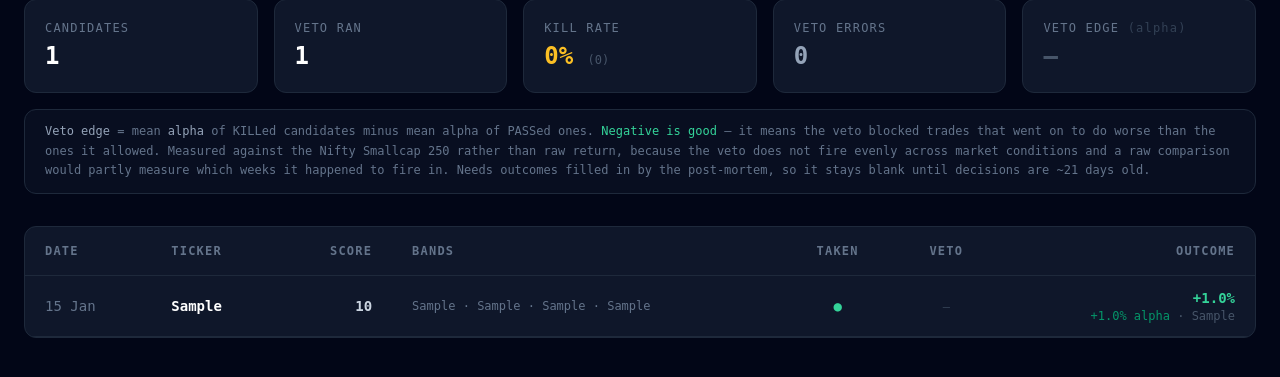
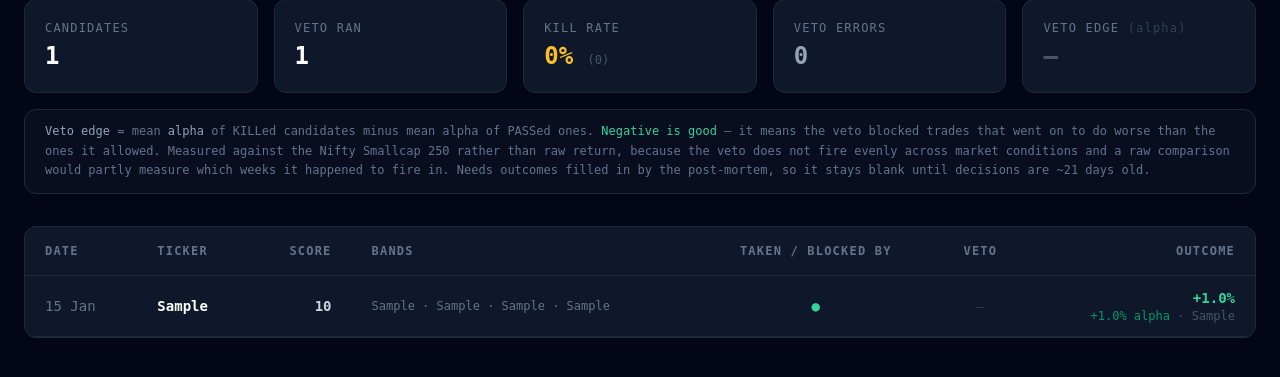
Before and after one commit to aniruddhsujish/NSETradeAgents, a FastAPI app: page /decisions in a window 1280 px wide. Shown: the part 86-463 px from the top of the page. Run offline with FastAPI, Linux system fonts and the light colour scheme; tables that the repository leaves empty hold one stand-in row (values such as "Sample post"); some libraries are stand-ins or nearby versions.

Commit message:
Bugfix: Added regime column to Decisions table

```diff
--- a/app/api/routes.py
+++ b/app/api/routes.py
@@ -8,6 +8,7 @@ from fastapi.templating import Jinja2Templates
 from sqlalchemy import desc, func
 from contextlib import asynccontextmanager
 
+from app.core.config import settings
 from app.core.logging import setup_logging, log_buffer
 
 from app.core.database import get_db, init_db
@@ -154,6 +155,27 @@ def history(request: Request):
 DECISIONS_PAGE_SIZE = 200
 
 
+def _blocked_by(record) -> str | None:
+    """Which gate stopped a candidate, in one word, or None if it was taken.
+
+    Derived from the structured fields rather than parsing `block_reason`, and
+    ordered by where the gates sit in the pipeline: a candidate that failed on
+    score never reached the regime check or the veto.
+
+    Surfaced in the table because a row showing a passing veto and no trade
+    otherwise looks like a contradiction until you expand it.
+    """
+    if record.entered:
+        return None
+    if record.score is not None and record.score < settings.rules_confidence_threshold:
+        return "score"
+    if record.regime_open is False:
+        return "regime"
+    if record.veto_verdict == "KILL":
+        return "veto"
+    return "blocked"
+
+
 @app.get("/decisions", response_class=HTMLResponse)
 def decisions(request: Request):
     """Every candidate the scan evaluated, bought or not, with the veto's verdict.
@@ -185,6 +207,7 @@ def decisions(request: Request):
                     if b
                 ],
                 "entered": r.entered,
+                "blocked_by": _blocked_by(r),
                 "block_reason": r.block_reason,
                 "veto_verdict": r.veto_verdict,
                 "veto_reason": r.veto_reason,
--- a/app/templates/decisions.html
+++ b/app/templates/decisions.html
@@ -118,7 +118,7 @@ content %}
         <th class="text-left px-5 py-4">Ticker</th>
         <th class="text-right px-5 py-4">Score</th>
         <th class="text-left px-5 py-4">Bands</th>
-        <th class="text-center px-5 py-4">Taken</th>
+        <th class="text-center px-5 py-4">Taken / blocked by</th>
         <th class="text-center px-5 py-4">Veto</th>
         <th class="text-right px-5 py-4">Outcome</th>
       </tr>
@@ -149,6 +149,18 @@ content %}
         <td class="px-5 py-3 text-center">
           {% if r.entered %}
           <span class="text-emerald-400">●</span>
+          {% elif r.blocked_by == "regime" %}
+          <span
+            class="text-xs px-2 py-0.5 rounded-full bg-sky-950 text-sky-400"
+            title="Cleared scoring, but breadth was below the floor — no new entries that day"
+            >regime</span
+          >
+          {% elif r.blocked_by == "veto" %}
+          <span class="text-xs px-2 py-0.5 rounded-full bg-amber-900 text-amber-300"
+            >veto</span
+          >
+          {% elif r.blocked_by == "score" %}
+          <span class="text-xs text-slate-600">score</span>
           {% else %}
           <span class="text-slate-700">○</span>
           {% endif %}
```
Also changed, not shown: tests/test_decisions_view.py (added, +48 -0 lines), README.md.
